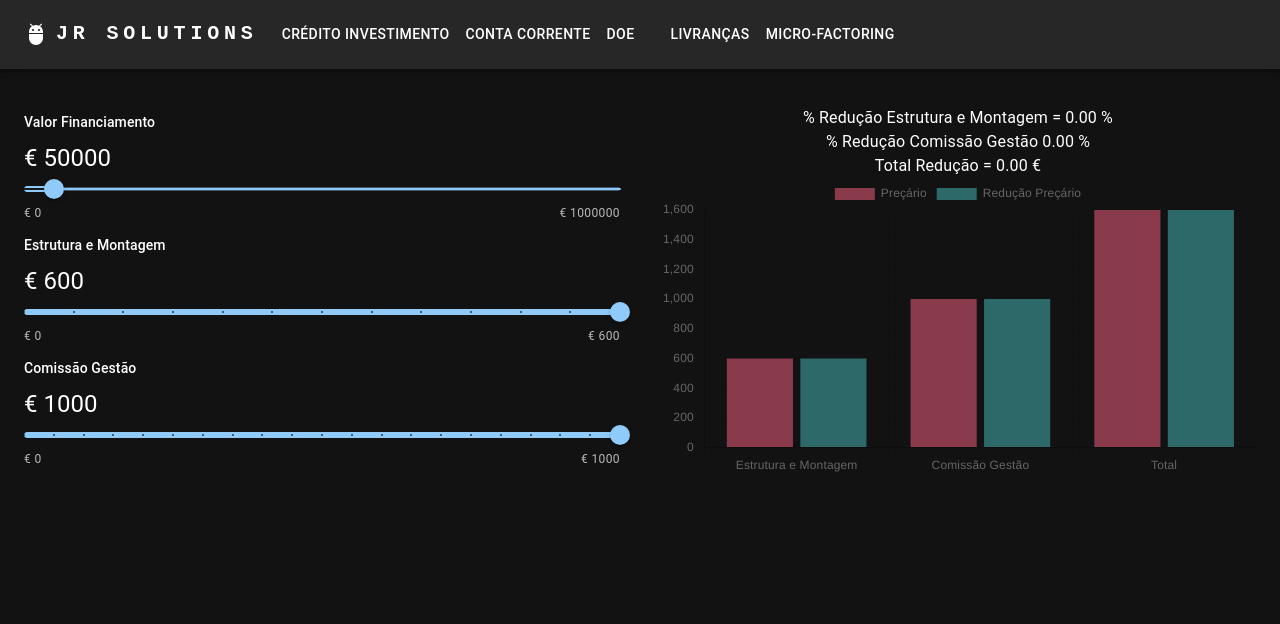
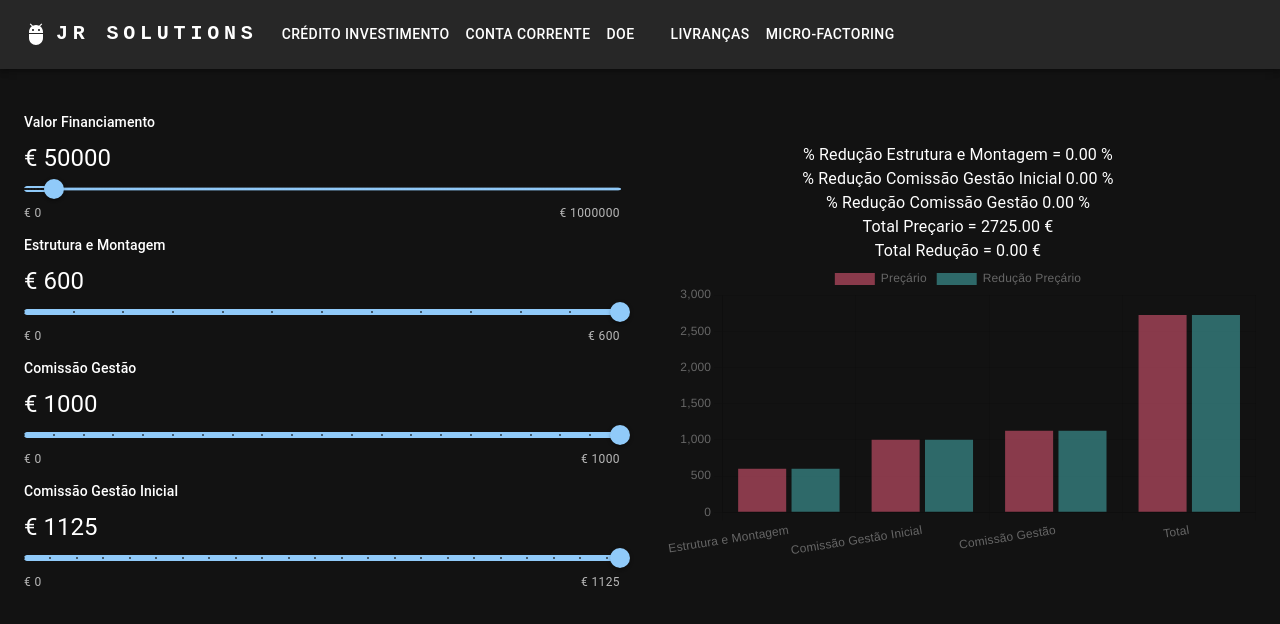
Before and after one commit to JorgeAlexandreRodrigues/jrenterprises, a React (Create React App) app: page /investment-credit in a window 1280 px wide. Shown: the top 624 px of the page. Built offline with nearby package versions, Linux system fonts and the light colour scheme.

Commit message:
fix: minor issues

```diff
--- a/src/components/InvestmentCredit/InvestimentCredit.tsx
+++ b/src/components/InvestmentCredit/InvestimentCredit.tsx
@@ -8,7 +8,8 @@ const InvestimentCredit = () => {
   const [data, setData] = useState({
     vF: 50000,
     eM: 600,
-    cG: 1000
+    cG: 1000,
+    cGI: 1125
   })
   return (
     <Grid container spacing={5} alignItems='center'>
--- a/src/components/InvestmentCredit/Result.tsx
+++ b/src/components/InvestmentCredit/Result.tsx
@@ -29,18 +29,21 @@ interface ResultProps {
     vF: number;
     eM: number;
     cG: number;
+    cGI: number
     // Add other properties if necessary
   };
 }
 
 const Result: React.FC<ResultProps> = ({ data }) => {
-  const { vF, eM, cG } = data;
+  const { vF, eM, cG, cGI } = data;
   let eMFinal = Math.max(vF * 0.005, 600);
   let eMReduction = (1 - (data.eM / eMFinal)) * 100
   let cGFinal = Math.max(vF * 0.02, 210);
   let cGReduction = (1 - (data.cG / cGFinal)) * 100
-  let totalP = eMFinal + cGFinal;
-  let totalR = data.eM + data.cG;
+  let cGIFinal = Math.max(vF*0.0225, 500)
+  let cGIReduction = (1 - (data.cGI / cGIFinal)) * 100
+  let totalP = eMFinal + cGFinal + cGIFinal;
+  let totalR = data.eM + data.cG + data.cGI;
 
   const options = {
     responsive: true,
@@ -55,19 +58,19 @@ const Result: React.FC<ResultProps> = ({ data }) => {
     },
   };
 
-  const labels = ['Estrutura e Montagem', 'Comissão Gestão', 'Total'];
+  const labels = ['Estrutura e Montagem', 'Comissão Gestão Inicial','Comissão Gestão', 'Total'];
 
   const verticalBarsdata = {
     labels,
     datasets: [
       {
         label: 'Preçário',
-        data: [eMFinal, cGFinal, totalP],
+        data: [eMFinal, cGFinal, cGIFinal, totalP],
         backgroundColor: 'rgba(255, 99, 132, 0.5)',
       },
       {
         label: 'Redução Preçário',
-        data: [data.eM, data.cG, totalR],
+        data: [data.eM, data.cG, data.cGI, totalR],
         backgroundColor: 'rgba(75, 192, 192, 0.5)'
       },
     ],
@@ -79,7 +82,13 @@ const Result: React.FC<ResultProps> = ({ data }) => {
         % Redução Estrutura e Montagem = {eMReduction.toFixed(2)} %
       </Typography>
       <Typography textAlign={'center'} >
+        % Redução Comissão Gestão Inicial {cGIReduction.toFixed(2)} %
+      </Typography>
+      <Typography textAlign={'center'} >
         % Redução Comissão Gestão {cGReduction.toFixed(2)} %
+      </Typography>
+      <Typography textAlign={'center'}>
+        Total Preçario = {totalP.toFixed(2)} €
       </Typography>
       <Typography textAlign={'center'}>
         Total Redução = {(totalP - totalR).toFixed(2)} €
--- a/src/components/InvestmentCredit/SliderSelect.tsx
+++ b/src/components/InvestmentCredit/SliderSelect.tsx
@@ -1,3 +1,4 @@
+
 import React from 'react';
 import SliderComponent from '../common/SliderComponent';
 
@@ -12,12 +13,29 @@ const SliderSelect: React.FC<SliderSelectProps> = ({ data, setData }) => {
     <>
       <SliderComponent label="Valor Financiamento" min={0} max={1000000} defaultValue={data.vF} value={data.vF} step={1000} onChange={(e: any, value: number | number[]) => {
         const newVF = Array.isArray(value) ? value[0] : value;
-        const newEM = newVF * 0.005 <= 600 ? 600 : newVF * 0.005;
-        const newCG = Math.round(newVF * 0.02) <= 210 ? 210 : Math.round(newVF * 0.02);
-        setData({ ...data, vF: newVF, eM: newEM, cG: newCG });
+        const newEM = Math.max(600, newVF * 0.005);
+        const newCG = Math.max(210, Math.round(newVF * 0.02));
+        let newCGI: number;
+        const comissao = 0.0225;
+
+        if (newVF < 50000) {
+          newCGI = Math.max(500, newVF * comissao);
+        } else if (newVF >= 50000 && newVF < 250000) {
+          newCGI = Math.max(1000, newVF * comissao);
+        } else {
+          newCGI = Math.max(1250, newVF * comissao);
+        }
+
+        setData({ ...data, vF: newVF, eM: newEM, cG: newCG, cGI: newCGI });
       }} unit="€" amount={data.vF} />
-      <SliderComponent label="Estrutura e Montagem" min={0} max={data.vF * 0.005 <= 600 ? 600 : data.vF * 0.005} defaultValue={data.eM} value={data.eM} step={50} onChange={(e: any, value) => setData({ ...data, eM: value })} unit='€' amount={data.eM} />
-      <SliderComponent label="Comissão Gestão" min={0} max={data.vF * 0.02 <= 210 ? 210 : data.vF * 0.02} defaultValue={data.cG} value={data.cG} step={50} onChange={(e: any, value) => setData({ ...data, cG: value })} unit='€' amount={data.cG} />
+      <SliderComponent label="Estrutura e Montagem" min={0} max={Math.max(600, data.vF * 0.005)} defaultValue={data.eM} value={data.eM} step={50} onChange={(e: any, value) => setData({ ...data, eM: value })} unit='€' amount={data.eM} />
+      <SliderComponent label="Comissão Gestão" min={0} max={Math.max(210, Math.round(data.vF * 0.02))} defaultValue={data.cG} value={data.cG} step={50} onChange={(e: any, value) => setData({ ...data, cG: value })} unit='€' amount={data.cG} />
+      <SliderComponent label="Comissão Gestão Inicial" min={0} max={Math.max(
+        data.vF < 50000 ? Math.max(500, data.vF * 0.0225) :
+        data.vF >= 50000 && data.vF < 250000 ? Math.max(1000, data.vF * 0.0225) :
+        Math.max(1250, data.vF * 0.0225)
+      )} defaultValue={data.cGI} value={data.cGI} step={50} onChange={(e: any, value) => setData({ ...data, cGI: value })} unit='€' amount={data.cGI} />
+
     </>
   );
 }
--- a/src/components/Livrancas/Result.tsx
+++ b/src/components/Livrancas/Result.tsx
@@ -35,7 +35,7 @@ interface ResultProps {
     };
 }
 
-const Result: React.FC<ResultProps> = ({ data }) => {
+const Result: React.FC<ResultProps> = ({ data }) => {debugger
     const { amountLivranca, processingCommission, spreadRate, longTerm, euribor } = data;
     let processingCommissionFinal = Math.max(amountLivranca * 0.006, 60);
     let processingCommissionReduction = (1 - (data.processingCommission / processingCommissionFinal)) * 100;
--- a/src/components/common/commonEuribor.tsx
+++ b/src/components/common/commonEuribor.tsx
@@ -44,7 +44,7 @@ const CommonEuribor: React.FC<CommonEuriborProps> = ({ data, setData }) => {
                 onChange={handleChange}
             >
                 {Object.entries(euriborOptions).map(([months, rate]) => (
-                    <MenuItem key={months} value={rate}>{months.replace("months", " ")}Meses</MenuItem>
+                    <MenuItem key={months} value={rate}>{months.replace("months", " ")}</MenuItem>
                 ))}
             </Select>
         </FormControl>
--- a/src/services/euriborService.tsx
+++ b/src/services/euriborService.tsx
@@ -1,9 +1,9 @@
 import axios from 'axios';
 
-const fetchEuriborData = async () => {
+const fetchEuriborData = async () => {debugger
     const euriborConfig = {
         method: 'GET',
-        url: 'https://euribor.p.rapidapi.com/all',
+        url: 'https://euribor.p.rapidapi.com',
         headers: {
           'X-RapidAPI-Key': '3681f95efamsha14f3d48fd9b6afp1b35b5jsnb129096e0376',
           'X-RapidAPI-Host': 'euribor.p.rapidapi.com'
```
